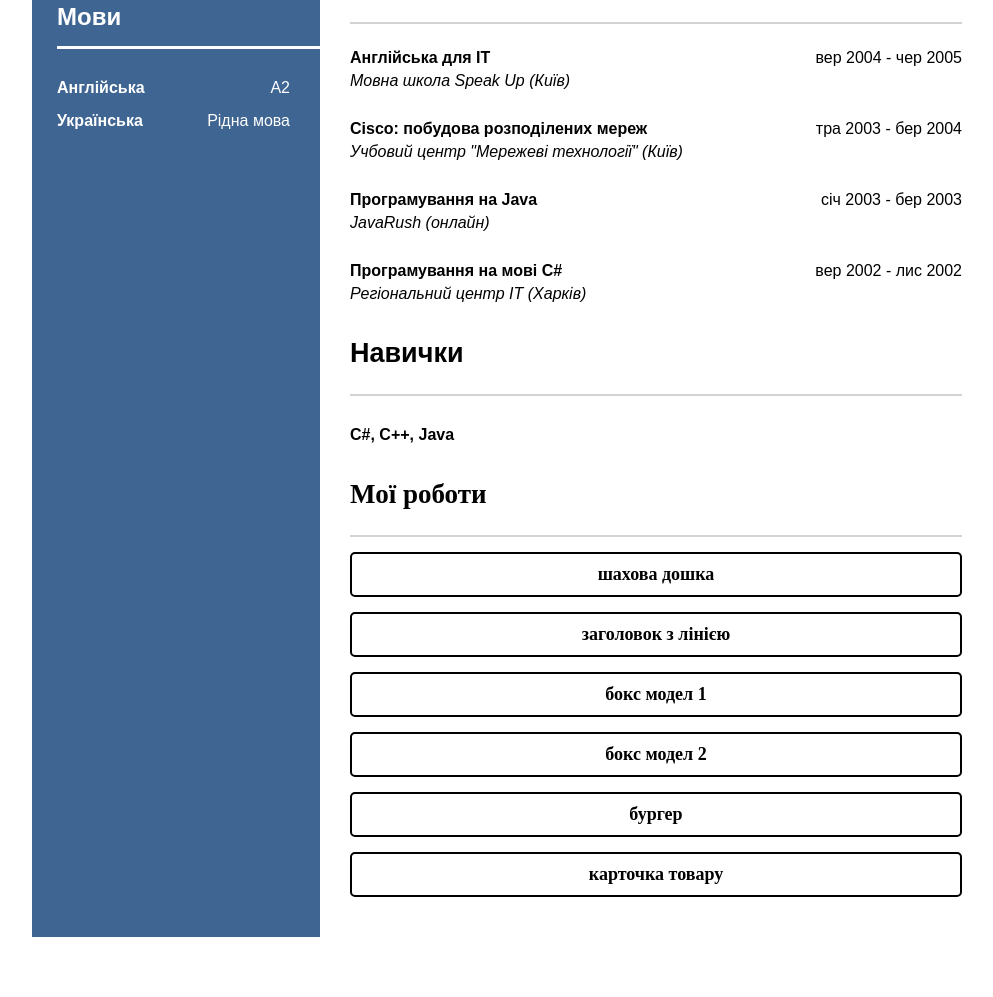
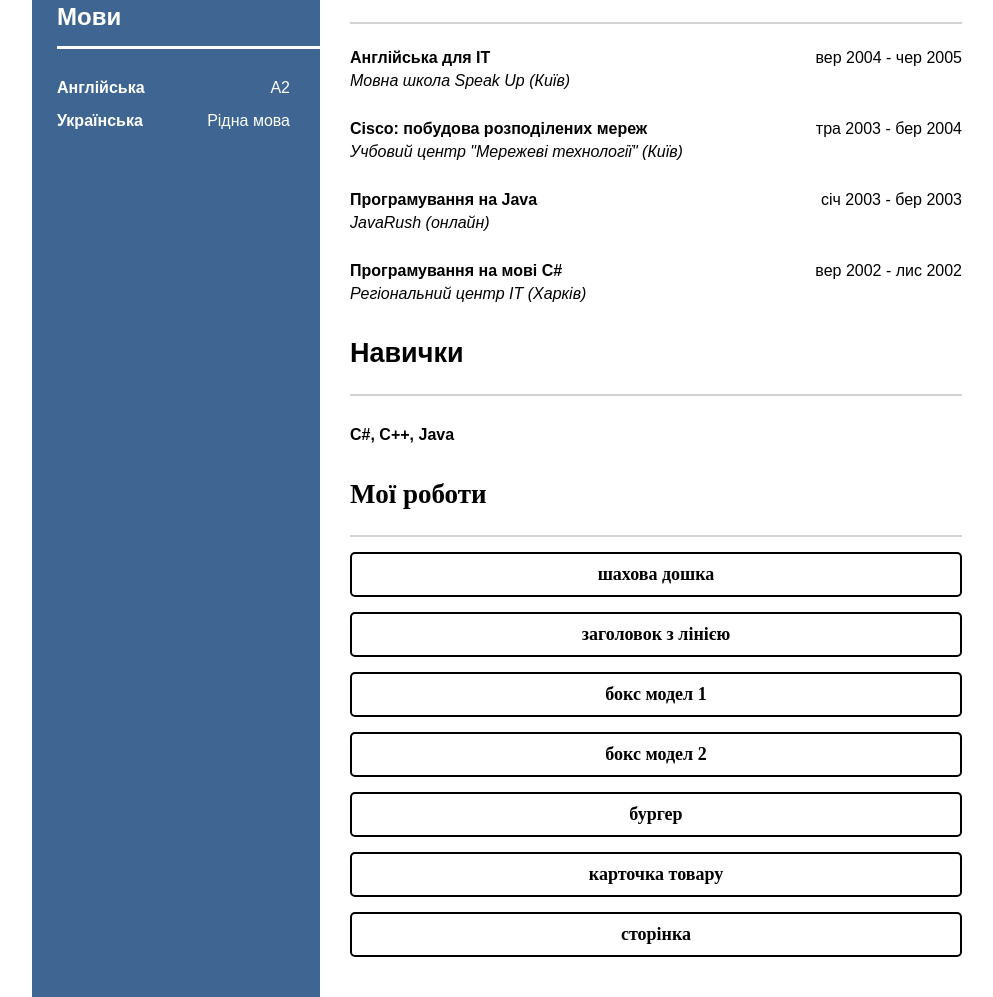
Before and after one commit to Vulkan89/vulkan89.github.io, a plain HTML site: page index.html in a window 1280 px wide. Shown: the part 850-1847 px from the top of the page, without its empty margins (128-1121 px from the left). Before the commit the page ends 1787 px from the top, so only its background shows below. Drawn offline with Linux system fonts and the light colour scheme.

Commit message:
Add files via upload
+ CV

```diff
--- a/index.html
+++ b/index.html
@@ -243,6 +243,9 @@
 								<li class="buttons">
 									<a href="../market/index.html">карточка товару</a>
 								</li>
+								<li class="buttons">
+									<a href="../pagestyle/index.html">сторінка</a>
+								</li>
 							</ul>
 				</div>
 
```
